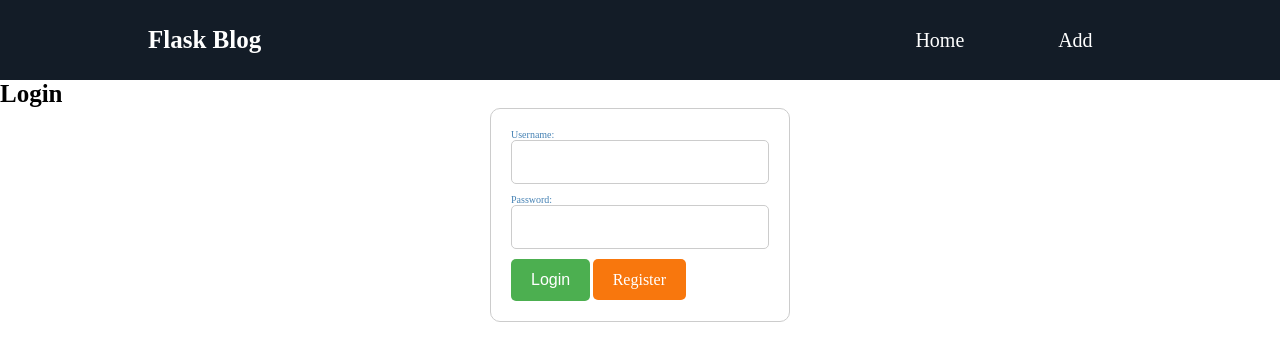
After one commit to Nahuel-Agustin-Nievas/App_Flask_Practica, a Flask app: page /login in a window 1280 px wide. The commit adds this page. Shown: the top 361 px of the page. Run offline with Flask 2, Linux system fonts and the light colour scheme.

Commit message:
new routes made, login and register, also the users tables is ready

```diff
--- a/app.py
+++ b/app.py
@@ -4,6 +4,9 @@ from flask import Flask, render_template, request, redirect, url_for, send_from_
 from flask_sqlalchemy import SQLAlchemy
 from datetime import datetime
 from werkzeug.utils import secure_filename
+from werkzeug.security import generate_password_hash, check_password_hash
+from PIL import Image
+import io
 
 import os
 
@@ -39,18 +42,12 @@ db = SQLAlchemy(app)
 # the next line helps with the RuntimeError: Working Outside of Application Context
 app.app_context().push()
 
-# base de datos original
 
-
-# class Post(db.Model):
-#     __tablename__ = "posts"
-#     id = db.Column(db.Integer, primary_key=True)
-#     title = db.Column(db.String, nullable=False)
-#     date = db.Column(db.DateTime, default=datetime.now)
-#     text = db.Column(db.String, nullable=False)
-#     filename = db.Column(db.String(50), nullable=True)
-#     data = db.Column(db.LargeBinary, nullable=True)
-
+class User(db.Model):
+    __tablename__ = "users"
+    id = db.Column(db.Integer, primary_key=True)
+    username = db.Column(db.String(50), unique=True, nullable=False)
+    password = db.Column(db.String(100), nullable=False)
 
 
 class Post(db.Model):
@@ -67,6 +64,7 @@ class PostFile(db.Model):
     filename = db.Column(db.String(50), nullable=True)
     data = db.Column(db.LargeBinary, nullable=True)
     download_url = db.Column(db.String(200), nullable=True)
+    file_type = db.Column(db.String(10), nullable=True)
 
 
 
@@ -77,47 +75,41 @@ def index():
     return render_template("index.html", posts=posts, post_files=post_files)
 
 
+@app.route('/register', methods=['GET', 'POST'])
+def register():
+    if request.method == 'POST':
+        username = request.form.get('username')
+        password = request.form.get('password')
+        hashed_password = generate_password_hash(password, method='sha256')
+        user = User(username=username, password=hashed_password)
+        db.session.add(user)
+        db.session.commit()
+
+        return redirect('/login')
+    return render_template('register.html')
+
+
+@app.route('/login', methods=['GET', 'POST'])
+def login():
+    if request.method == "POST":
+        username = request.form.get('username')
+        password = request.form.get('password')
+        user = User.query.filter_by(username=username).first()
+
+        if user and check_password_hash(user.password, password):
+            # Iniciar sesión del usuario aquí
+            # Redirigir al usuario a la página principal o a una página protegida
+            return redirect('/')
+        else:
+            #     Mostrar un mensaje de error al usuario
+            return "Usuario o contraseña incorrecta"
+    return render_template('login.html')
+
+
+
 @app.route('/add')
 def add():
     return render_template("add.html")
-
-
-# @app.route('/create', methods=['POST'])
-# def create_post():
-#     title = request.form.get('titulo')
-#     text = request.form.get('texto')
-#     post = Post(title=title, text=text)
-#     db.session.add(post)
-#     db.session.commit()
-#     if request.method == 'POST':
-#         if "ourfile" not in request.files:
-#             return "The form has no file part."
-#         f = request.files["ourfile"]
-#         if f.filename == "":
-#             return "No File Selected."
-#         if f and allowed_files(f.filename):
-#             filename = secure_filename(f.filename)
-#             f.save(os.path.join(app.config["UPLOAD_FOLDER"], filename))
-#             return redirect(url_for("get_file", filename=filename))
-#         return "File not allowed"
-
-
-#     return redirect('/')
-
-
-# ruta create original: ---------------------
-
-# @app.route('/create', methods=['GET','POST'])
-# def create_post():
-#     if request.method == 'POST':
-#         title = request.form.get('titulo')
-#         text = request.form.get('texto')
-#         f = request.files["ourfile"]
-#         post = Post(title=title, text=text, filename =f.filename, data=f.read())
-#         db.session.add(post)
-#         db.session.commit()
-
-#     return redirect('/')
 
 
 
@@ -133,13 +125,27 @@ def create_post():
         db.session.flush()  # flush to get the post's ID
         if files and files[0].filename != '':
             for f in files: # iterate over the uploaded files
-                if f.filename.endswith(".pdf") or f.filename.endswith(".txt") or f.filename.endswith(".doc"):
-                    # generate a unique download URL for the file
-                    download_url = f"/download2/{post.id}/{f.filename}"
-                    post_file = PostFile(post_id=post.id, filename=f.filename, data=f.read(), download_url=download_url)
-                    db.session.add(post_file)
+                if f.filename.endswith(".pdf") or f.filename.endswith(".txt") or f.filename.endswith(".doc") or f.filename.endswith(".jpg") or f.filename.endswith(".png"):
+                    if f.filename.endswith(".jpg") or f.filename.endswith(".png") or f.filename.endswith(".jpeg"):
+                        # Open image and resize while maintaining aspect ratio
+                        image = Image.open(f)
+                        file_type = image.format
+                        image.thumbnail((1920, 1080))
+                        # convert image to bytes
+                        img_bytes = io.BytesIO()
+                        image.save(img_bytes, format=image.format)
+                        img_bytes = img_bytes.getvalue()
+                        # generate a unique download URL for the file
+                        download_url = f"/download2/{post.id}/{f.filename}"
+                        post_file = PostFile(post_id=post.id, filename=f.filename, data=img_bytes, download_url=download_url, file_type=file_type)
+                        db.session.add(post_file)
+                    else:
+                        # generate a unique download URL for the file
+                        download_url = f"/download2/{post.id}/{f.filename}"
+                        post_file = PostFile(post_id=post.id, filename=f.filename, data=f.read(), download_url=download_url)
+                        db.session.add(post_file)
                 else:
-                    return "Solo se permiten archivos pdf, txt o doc."
+                    return "Solo se permiten archivos pdf, txt, doc, jpg o png."
         db.session.commit()
 
     return redirect('/')
--- a/static/app.js
+++ b/static/app.js
@@ -3,7 +3,7 @@ document.getElementById("add-file-button").addEventListener("click", function ()
     file_input.setAttribute("type", "file");
     file_input.setAttribute("name", "ourfile[]");
     file_input.setAttribute("multiple", false);
-    file_input.setAttribute("accept", ".pdf, .txt, .doc")
+    file_input.setAttribute("accept", ".pdf, .txt, .doc, .jpg, .jpeg, .png");
     document.getElementById("file-inputs").appendChild(file_input);
 });
 
--- a/static/style.css
+++ b/static/style.css
@@ -135,3 +135,58 @@ textarea{
 	font-family: sans-serif;
 
 }
+
+
+
+/* ------------ register -------------------------------- */
+
+  /* Form styles */
+  form {
+	margin: 0 auto;
+	width: 300px;
+	padding: 20px;
+	border: 1px solid #ccc;
+	border-radius: 10px;
+}
+
+/* Input styles */
+input[type="text"], input[type="password"] {
+	width: 100%;
+	padding: 12px;
+	border: 1px solid #ccc;
+	border-radius: 5px;
+	margin-bottom: 10px;
+}
+
+/* Button styles */
+input[type="submit"] {
+	background-color: #4CAF50;
+	color: white;
+	padding: 12px 20px;
+	border: none;
+	border-radius: 5px;
+	cursor: pointer;
+}
+
+/* Add hover effect for buttons */
+input[type="submit"]:hover {
+	background-color: #45a049;
+}
+
+
+/* ------------ login -------------------------------- */
+
+.register-button {
+    background-color: #f8770d;
+	color: white;
+	padding: 12px 20px;
+	border: none;
+	border-radius: 5px;
+	cursor: pointer;
+	font-size: 1.6rem;
+}
+
+.register-button:hover {
+    background-color: rgb(240, 161, 16);
+    cursor: pointer;
+}
--- a/templates/index.html
+++ b/templates/index.html
@@ -25,6 +25,9 @@
     <form class="delete-button" action="{{ url_for('download_file', upload_id=post.id, filename=post_file.filename) }}" method="post">
 
      <button value="{{post_file.filename}}" name="post_file_id"> {{ post_file.filename }} </button>
+
+
+
     </form>
     {% endif %}
 {% endfor %}
--- /dev/null
+++ b/templates/login.html
@@ -0,0 +1,25 @@
+{% extends "layout.html" %}
+
+
+{% block body %}
+
+
+<h1>Login</h1>
+<form method="post" action="{{ url_for('login') }}">
+  <label for="username">Username:</label>
+  <input type="text" name="username" id="username">
+  <br>
+  <label for="password">Password:</label>
+  <input type="password" name="password" id="password">
+  <br>
+  <input type="submit" value="Login">
+
+  <a class="register-button" href="{{ url_for('register') }}">Register</a>
+</form>
+
+
+
+
+
+
+{% endblock %}
```
Also changed, not shown: templates/register.html (added, +23 -0 lines), 1 other file.
